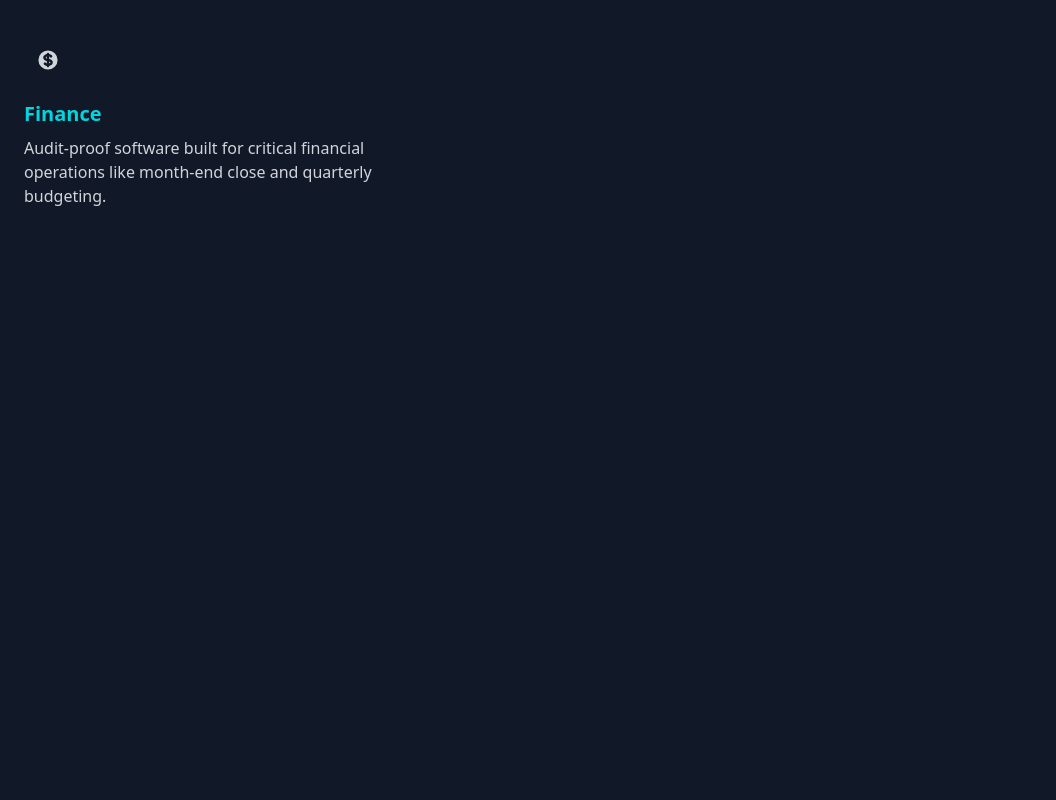
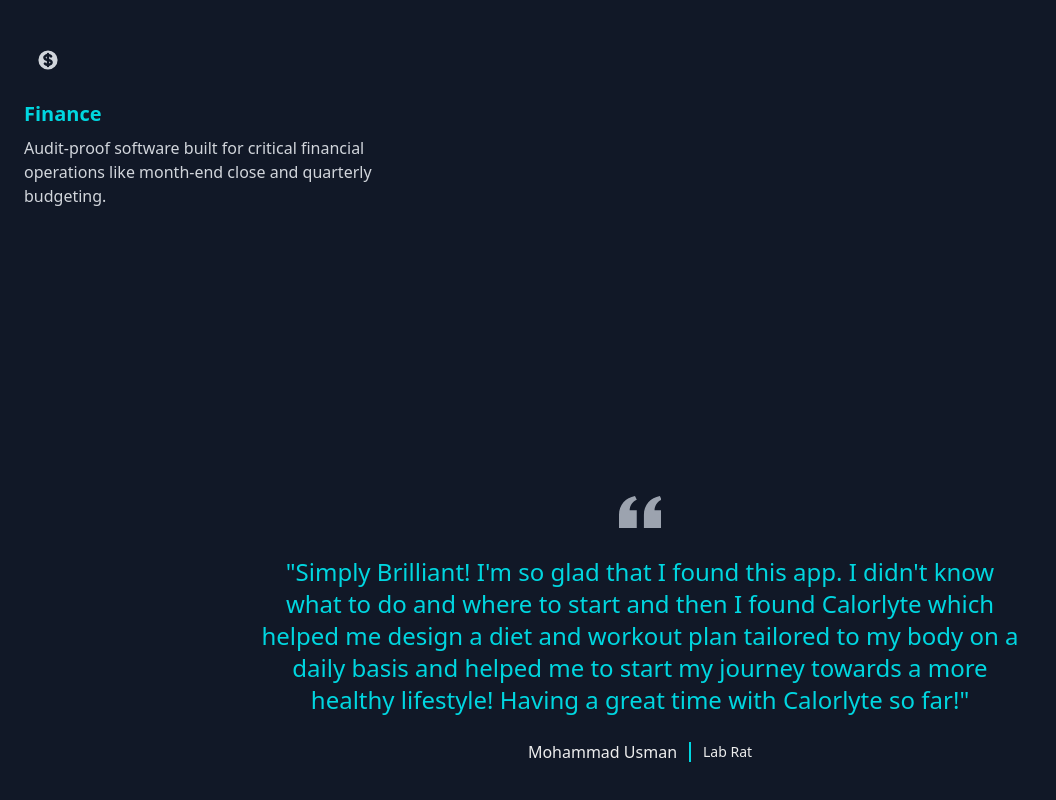
Before and after one commit to zaidtahircodes/Calorlyte, a React (Create React App) app in the folder calorlyte/: page / in a window 1280 px wide. Shown: the part 1708-2508 px from the top of the page, without its empty margins (0-1056 px from the left). Before the commit the page ends 1980 px from the top, so only its background shows below. Built offline with nearby package versions, Linux system fonts and the light colour scheme; what taos would draw is missing.

Commit message:
Add Testimony Section

```diff
--- a/calorlyte/src/components/Features.js
+++ b/calorlyte/src/components/Features.js
@@ -6,11 +6,11 @@
 
   <div class="py-8 px-4 mx-auto max-w-screen-xl sm:py-16 lg:px-6 grid">
   <h1 class="mb-20 text-mod-teal text-8xl font-bold justify-self-center">Features</h1>
-      <div class="max-w-screen-md mb-8 lg:mb-16 justify-self-center">
+      <div class="max-w-screen-md mb-8 lg:mb-16 justify-self-center ">
           <h2 class="mb-4 text-4xl tracking-tight font-bold text-mod-white dark:text-mod-teal ml-20"></h2>
           <p class="font-light text-gray-300 sm:text-xl dark:font-light text-gray-300 text-wrap text-center">Here at Flowbite we focus on markets where technology, innovation, and capital can unlock long-term value and drive economic growth.</p>
       </div>
-      <div class="space-y-8 md:grid md:grid-cols-2 lg:grid-cols-3 md:gap-12 md:space-y-0">
+      <div class="space-y-8 md:grid md:grid-cols-2 lg:grid-cols-3 md:gap-12 md:space-y-0 flex flex-wrap justify-center">
           <div>
               <div class="flex justify-center items-center mb-4 w-10 h-10 rounded-full bg-primary-100 lg:h-12 lg:w-12 dark:bg-primary-900">
                   <svg class="w-5 h-5 font-light text-gray-300 lg:w-6 lg:h-6 dark:font-light text-gray-300" fill="currentColor" viewBox="0 0 20 20" xmlns="http://www.w3.org/2000/svg"><path fill-rule="evenodd" d="M3 3a1 1 0 000 2v8a2 2 0 002 2h2.586l-1.293 1.293a1 1 0 101.414 1.414L10 15.414l2.293 2.293a1 1 0 001.414-1.414L12.414 15H15a2 2 0 002-2V5a1 1 0 100-2H3zm11.707 4.707a1 1 0 00-1.414-1.414L10 9.586 8.707 8.293a1 1 0 00-1.414 0l-2 2a1 1 0 101.414 1.414L8 10.414l1.293 1.293a1 1 0 001.414 0l4-4z" clip-rule="evenodd"></path></svg>
@@ -32,11 +32,11 @@
               <h3 class="mb-2 text-xl font-bold text-mod-teal dark:text-mod-teal">Business Automation</h3>
               <p class="font-light text-gray-300 dark:font-light text-gray-300">Auto-assign tasks, send Slack messages, and much more. Now power up with hundreds of new templates to help you get started.</p>
           </div>
-          <div>
+          <div class="">
               <div class="flex justify-center items-center mb-4 w-10 h-10 rounded-full bg-primary-100 lg:h-12 lg:w-12 dark:bg-primary-900">
                   <svg class="w-5 h-5 font-light text-gray-300 lg:w-6 lg:h-6 dark:font-light text-gray-300" fill="currentColor" viewBox="0 0 20 20" xmlns="http://www.w3.org/2000/svg"><path d="M8.433 7.418c.155-.103.346-.196.567-.267v1.698a2.305 2.305 0 01-.567-.267C8.07 8.34 8 8.114 8 8c0-.114.07-.34.433-.582zM11 12.849v-1.698c.22.071.412.164.567.267.364.243.433.468.433.582 0 .114-.07.34-.433.582a2.305 2.305 0 01-.567.267z"></path><path fill-rule="evenodd" d="M10 18a8 8 0 100-16 8 8 0 000 16zm1-13a1 1 0 10-2 0v.092a4.535 4.535 0 00-1.676.662C6.602 6.234 6 7.009 6 8c0 .99.602 1.765 1.324 2.246.48.32 1.054.545 1.676.662v1.941c-.391-.127-.68-.317-.843-.504a1 1 0 10-1.51 1.31c.562.649 1.413 1.076 2.353 1.253V15a1 1 0 102 0v-.092a4.535 4.535 0 001.676-.662C13.398 13.766 14 12.991 14 12c0-.99-.602-1.765-1.324-2.246A4.535 4.535 0 0011 9.092V7.151c.391.127.68.317.843.504a1 1 0 101.511-1.31c-.563-.649-1.413-1.076-2.354-1.253V5z" clip-rule="evenodd"></path></svg>
               </div>
-              <h3 class="mb-2 text-xl font-bold text-mod-teal dark:text-mod-teal ">Finance</h3>
+              <h3 class="mb-2 text-xl font-bold text-mod-teal dark:text-mod-teal">Finance</h3>
               <p class="font-light text-gray-300 dark:font-light text-gray-300">Audit-proof software built for critical financial operations like month-end close and quarterly budgeting.</p>
           </div>
 
--- a/calorlyte/src/components/Navbar.js
+++ b/calorlyte/src/components/Navbar.js
@@ -7,7 +7,7 @@
     return (
 
 
-<nav class="border-gray-200 dark:bg-gray-900 bg-mod-black drop-shadow-lg" >
+<nav class="border-gray-200 dark:bg-gray-900 bg-mod-black drop-shadow-lg sticky top-0 " >
   <div class="max-w-screen-xl flex flex-wrap items-center justify-between mx-auto p-4">
     <a href="#" class="flex items-center">
         <img width="60px" height="50px" src={Bolt}/>
--- /dev/null
+++ b/calorlyte/src/components/Testimonal.js
@@ -0,0 +1,24 @@
+import React from 'react'
+
+export default function Testimonal() {
+  return (
+    <section class="mt-40">
+  <div class="max-w-screen-xl px-4 py-8 mx-auto text-center lg:py-16 lg:px-6">
+      <figure class="max-w-screen-md mx-auto">
+          <svg class="h-12 mx-auto mb-3 text-gray-400 dark:text-gray-600" viewBox="0 0 24 27" fill="none" xmlns="http://www.w3.org/2000/svg">
+              <path d="M14.017 18L14.017 10.609C14.017 4.905 17.748 1.039 23 0L23.995 2.151C21.563 3.068 20 5.789 20 8H24V18H14.017ZM0 18V10.609C0 4.905 3.748 1.038 9 0L9.996 2.151C7.563 3.068 6 5.789 6 8H9.983L9.983 18L0 18Z" fill="currentColor"/>
+          </svg>
+          <blockquote>
+              <p class="text-2xl font-medium text-mod-teal">"Simply Brilliant! I'm so glad that I found this app. I didn't know what to do and where to start and then I found Calorlyte which helped me design a diet and workout plan tailored to my body on a daily basis and helped me to start my journey towards a more healthy lifestyle! Having a great time with Calorlyte so far!"</p>
+          </blockquote>
+          <figcaption class="flex items-center justify-center mt-6 space-x-3">
+              <div class="flex items-center divide-x-2 divide-mod-teal dark:divide-mod-teal">
+                  <div class="pr-3 font-medium text-mod-white">Mohammad Usman</div>
+                  <div class="pl-3 text-sm font-light text-mod-white">Lab Rat</div>
+              </div>
+          </figcaption>
+      </figure>
+  </div>
+</section>
+  )
+}
--- a/calorlyte/src/webpages/Home.js
+++ b/calorlyte/src/webpages/Home.js
@@ -2,6 +2,7 @@
 import Navbar from '../components/Navbar'
 import Hero from '../components/Hero'
 import Features from '../components/Features'
+import Testimonal from '../components/Testimonal'
 
 export default function Home() {
   return (
@@ -9,6 +10,7 @@
       <Navbar />
       <Hero />
       <Features />
+      <Testimonal class="mt-20"/>
     </div>
   )
 }
```
